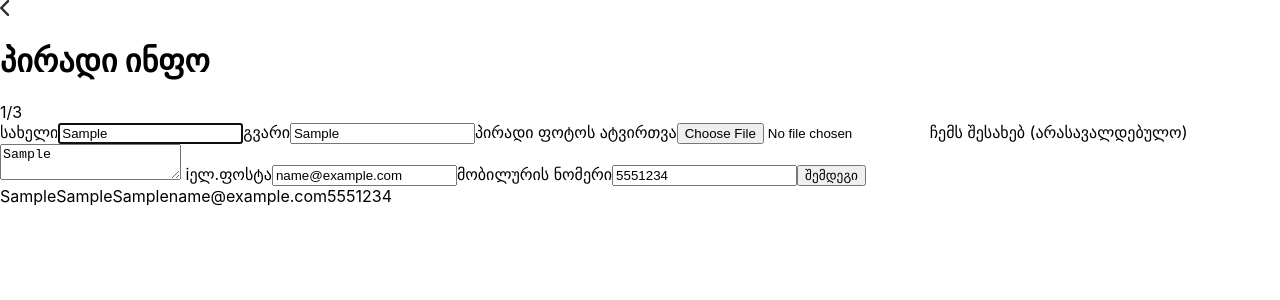
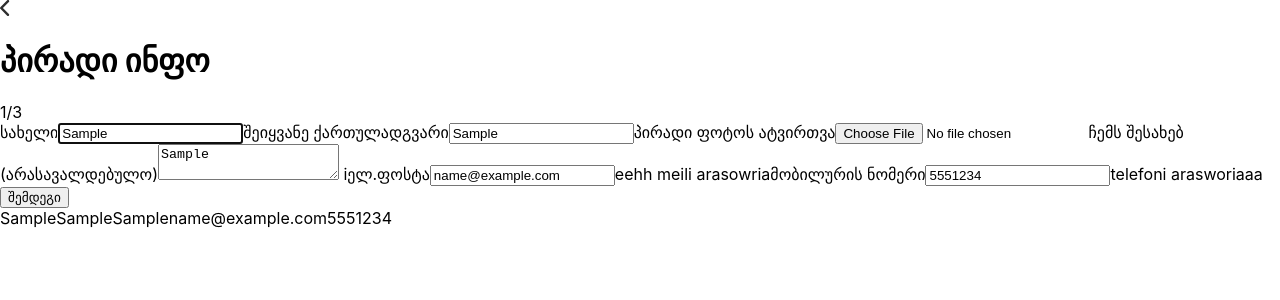
Before and after one commit to datoxx/cv-builder, a React (Create React App) app: page /general-information in a window 1280 px wide. Both pictures are taken after typing "Sample", "Sample", "Sample", "name@example.com", "5551234" into the empty fields and a click on the input "შემდეგი". Shown: the top 300 px of the page. Built offline with nearby package versions, Linux system fonts and the light colour scheme.

Commit message:
#6 make input validation onchange mode

```diff
--- a/src/page/GeneralInformation.tsx
+++ b/src/page/GeneralInformation.tsx
@@ -6,35 +6,35 @@ import { useEffect, useState } from 'react';
 
 function GeneralInformation() {
 
+  const [image, setImage] = useState("")
+  const [values, setValues] = useState()
+
   const navigate = useNavigate();
-  const { register, handleSubmit, watch, setValue, formState: { errors } } = useForm();
-
-  const [image, setImage] = useState("")
+  const { register, handleSubmit, watch, formState: { errors } } = useForm({
+    mode: "onChange",
+    values
+  });
 
 
   useEffect(() => {
+
     const jsonStr = localStorage.getItem("generalInfo");
     if (jsonStr === null ) return;
     const formValues = JSON.parse(jsonStr);
 
-    setValue("name", formValues.name)
-    setValue("surname", formValues.surname)
+    setValues(formValues)
     setImage(formValues.image)
-    setValue("aboutme", formValues.aboutme)
-    setValue("email", formValues.email)
-    setValue("mobileNumber", formValues.mobileNumber)
 
   // eslint-disable-next-line react-hooks/exhaustive-deps
   }, [])
 
   useEffect(() => {
+    localStorage.setItem("generalInfo", JSON.stringify(watch()));
 
-      localStorage.setItem("generalInfo", JSON.stringify(watch()));
-
-      if(image !== "") {
-        const jsonStr = JSON.parse(localStorage.getItem("generalInfo" ) as string );
-        localStorage.setItem("generalInfo", JSON.stringify({...jsonStr, image: image}));
-      }
+    if(image !== "") {
+      const jsonStr = JSON.parse(localStorage.getItem("generalInfo" ) as string );
+      localStorage.setItem("generalInfo", JSON.stringify({...jsonStr, image: image}));
+    }
 
   // eslint-disable-next-line react-hooks/exhaustive-deps
   }, [watch(), image])
@@ -72,6 +72,9 @@ function GeneralInformation() {
 
               <label htmlFor="name">სახელი</label>
               <input type="text"  {...register("name", {required: true, minLength: 2,   pattern: /^[\u10A0-\u10FF]+$/ })}  />
+              {errors.name?.type === "required" && <span>არ დატოვე ცარიელი</span> }
+              {errors.name?.type === "pattern" && <span>შეიყვანე ქართულად</span> }
+
 
               <label htmlFor="surname">გვარი</label>
               <input   type="text" {...register("surname", { required: true, minLength:2, pattern: /^[\u10A0-\u10FF]+$/ })} />
@@ -83,10 +86,15 @@ function GeneralInformation() {
               <textarea   {...register("aboutme", { pattern: /^[\u10A0-\u10FF]+$/ })} /> i
 
               <label htmlFor="email">ელ.ფოსტა</label>
-              <input   type="email" {...register("email", {required: true,  pattern: /^[a-zA-Z0-9.!#$%&'*+/=?^_`{|}~-]+@(redberry\.ge)$/ })} />
+              <input
+                 type="email"
+                 {...register("email", {required: true,  pattern:  /^[a-zA-Z0-9.!#$%&'*+/=?^_`{|}~-]+@(redberry\.ge)$/ })}
+                />
+               {errors.email?.type === "pattern" && <span>eehh meili arasowria</span> }
 
               <label htmlFor="mobileNumber">მობილურის ნომერი</label>
               <input   type="tel" {...register("mobileNumber", { required: true,  pattern: /^(\+995)(79\d{7}|5\d{8})$/ })} />
+              {errors.mobileNumber?.type === "pattern" && <span>telefoni arasworiaaa</span> }
 
               <input type="submit" value="შემდეგი" />
 
```
